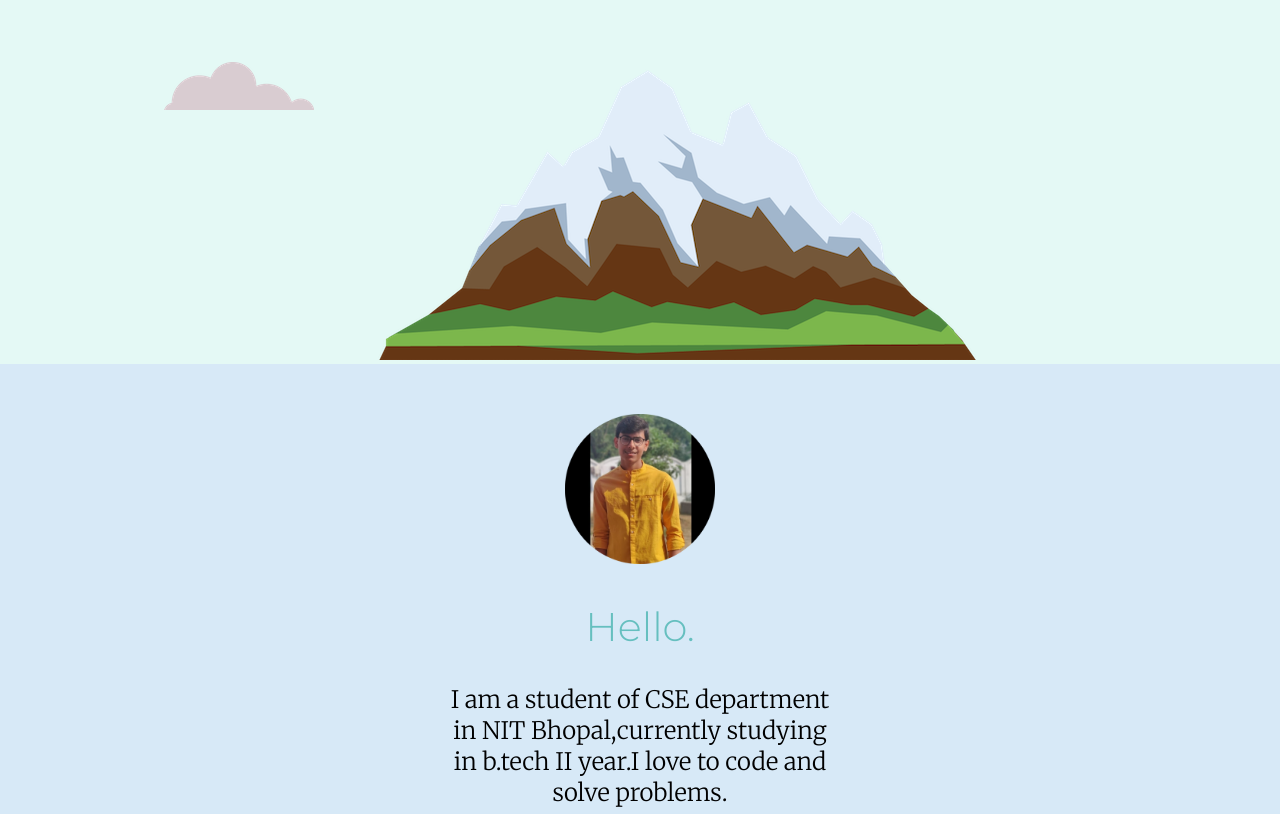
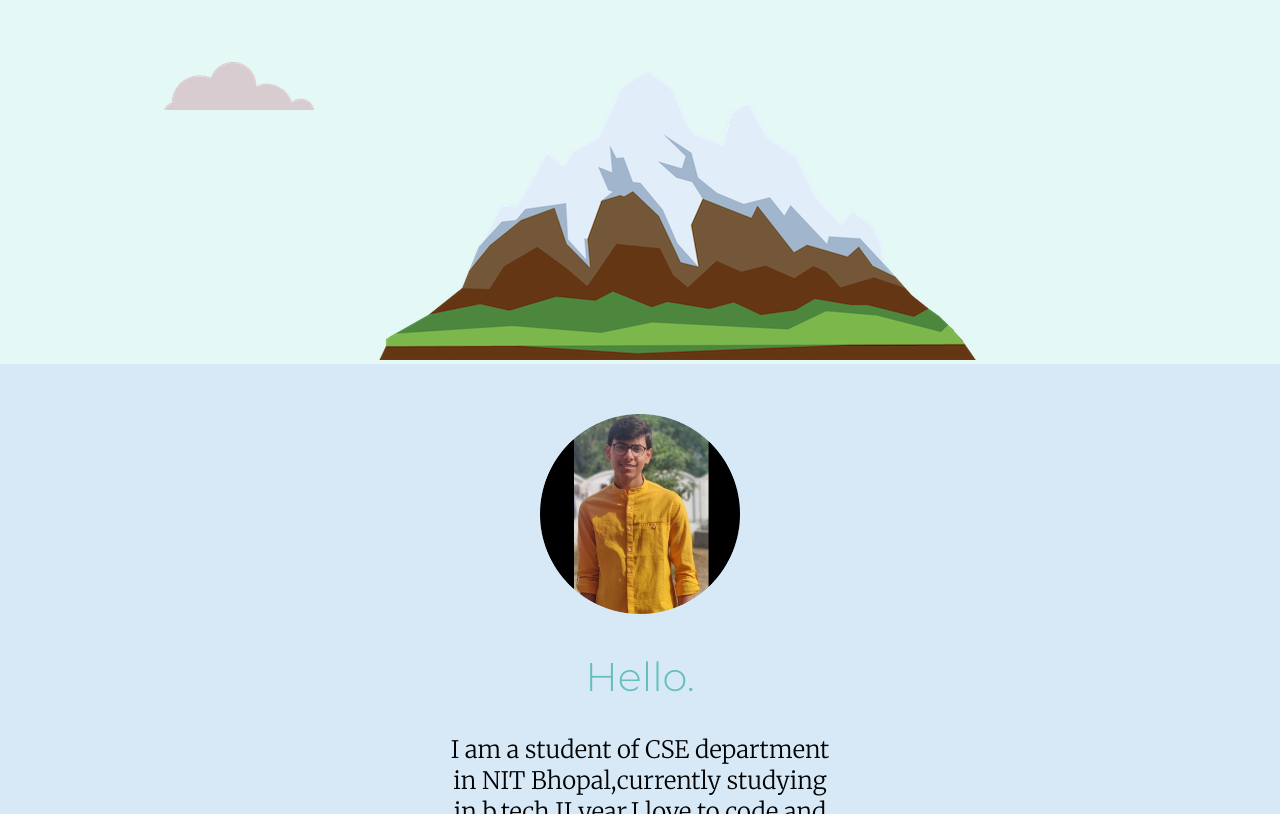
Before and after one commit to ayushv45/myPersonalSite, a plain HTML site: page index.html in a window 1280 px wide. Shown: the part 426-1240 px from the top of the page. Drawn offline with Linux system fonts and the light colour scheme.

Commit message:
Update index.html

```diff
--- a/index.html
+++ b/index.html
@@ -17,7 +17,7 @@
     </div>
     <div class="middle-container">
       <div class="profile">
-        <img src="images/ayush.png" alt="ayush verma image" width="150" height="150">
+        <img src="images/ayush.png" alt="ayush verma image" width="200" height="200">
         <h2>Hello.</h2>
         <p class="p1">I am a student of CSE department in NIT Bhopal,currently studying in b.tech II year.I love to code and solve problems.</p>
       </div>
```
